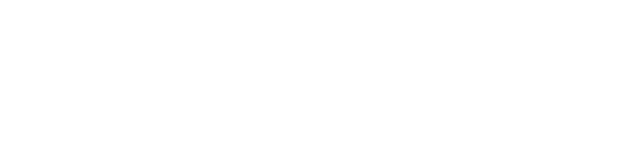
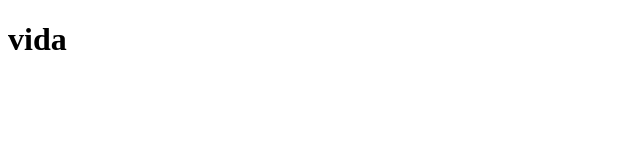
Before and after one commit to gvilardebo/PortfolioGoncalo, a plain HTML site: page index.html in a window 1280 px wide. Shown: the whole page, without its empty margins (0-640 px from the left). Drawn offline with Linux system fonts and the light colour scheme.

Commit message:
Update index.html

```diff
--- a/index.html
+++ b/index.html
@@ -7,5 +7,6 @@
     <title>Document</title>
 </head>
 <body>
+    <h1>vida</h1>
 </body>
 </html>
```
